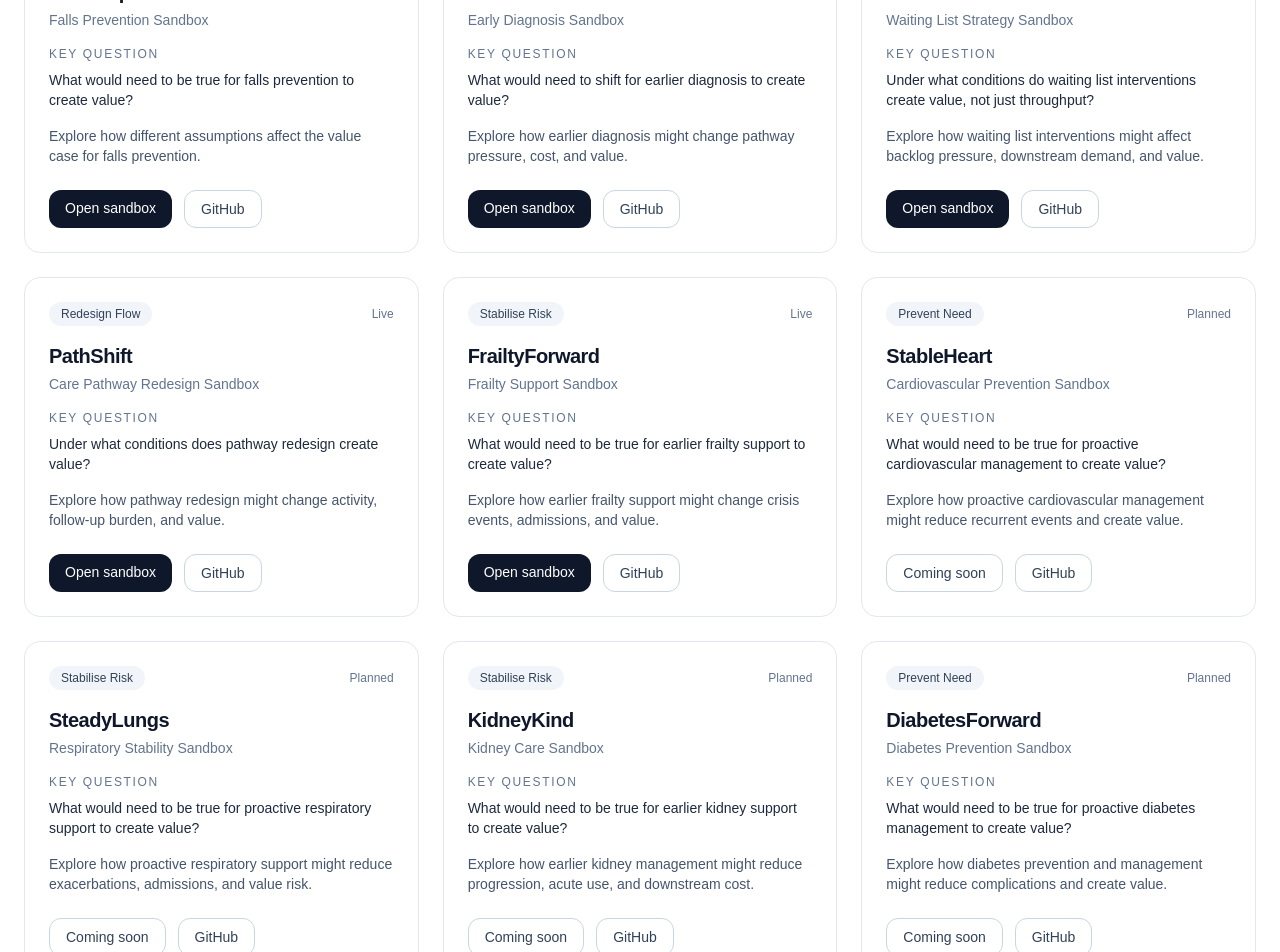
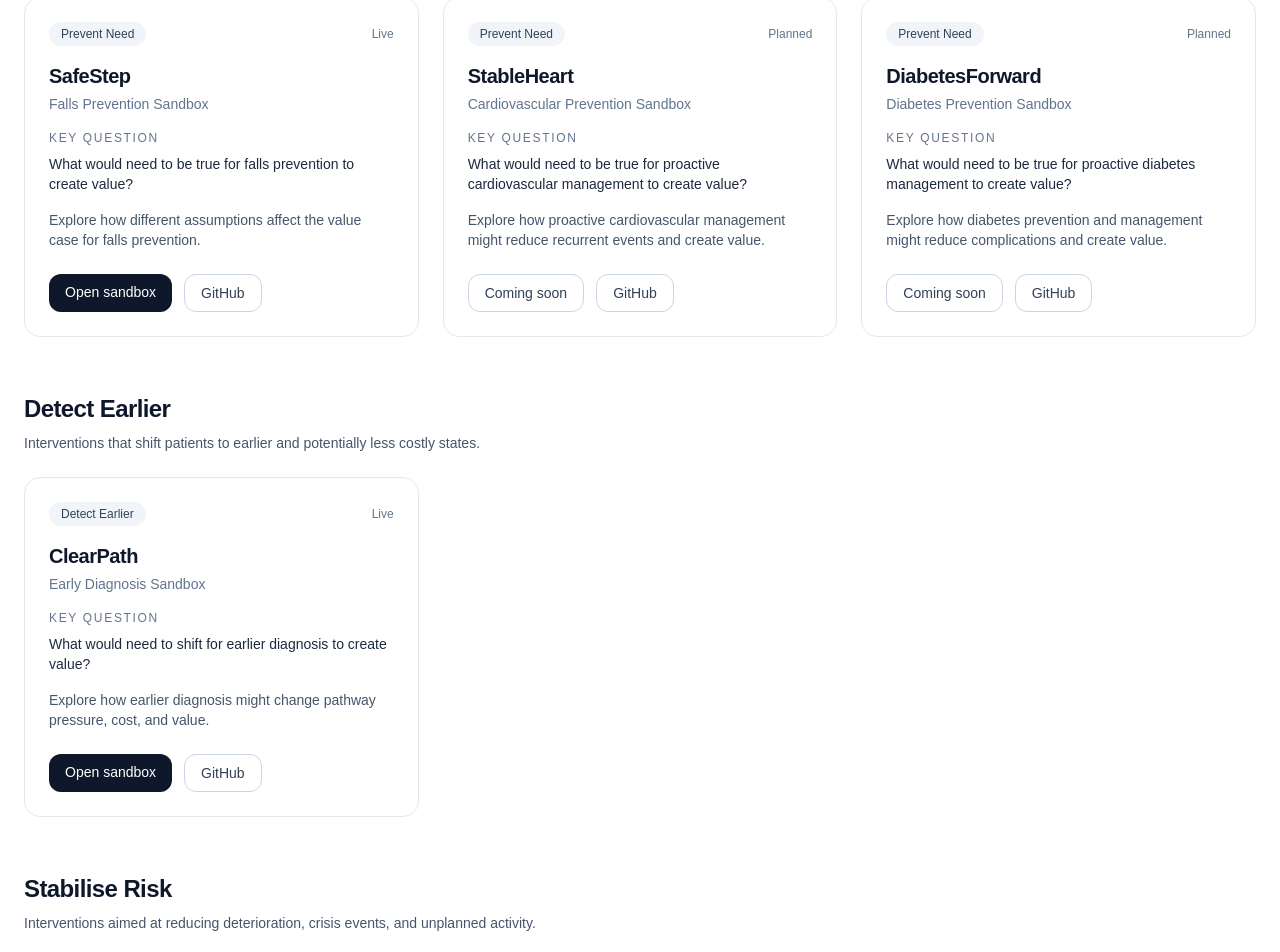
Before and after one commit to olivercareyncl/health-economics-scenario-lab, a Next.js app in the folder site/: page /sandboxes in a window 1280 px wide. Shown: the part 420-1372 px from the top of the page. Built offline with nearby package versions, Linux system fonts and the light colour scheme.

Commit message:
Update page.tsx

```diff
--- a/site/src/app/sandboxes/page.tsx
+++ b/site/src/app/sandboxes/page.tsx
@@ -1,7 +1,24 @@
 import SandboxCard from "@/components/sandbox-card";
 import { apps } from "@/data/apps";
 
+const categoryOrder = [
+  "Prevent Need",
+  "Detect Earlier",
+  "Stabilise Risk",
+  "Improve Access",
+  "Redesign Flow",
+  "Shift Care Setting",
+  "Improve Decisions",
+];
+
 export default function SandboxesPage() {
+  const groupedApps = categoryOrder
+    .map((category) => ({
+      category,
+      apps: apps.filter((app) => app.category === category),
+    }))
+    .filter((group) => group.apps.length > 0);
+
   return (
     <div className="mx-auto max-w-7xl px-6 py-16">
       <p className="text-sm font-medium uppercase tracking-[0.18em] text-slate-500">
@@ -16,11 +33,47 @@ export default function SandboxesPage() {
         and value under uncertainty.
       </p>
 
-      <div className="mt-12 grid gap-6 md:grid-cols-2 xl:grid-cols-3">
-        {apps.map((app) => (
-          <SandboxCard key={app.slug} app={app} />
+      <div className="mt-12 space-y-14">
+        {groupedApps.map((group) => (
+          <section key={group.category}>
+            <div className="mb-6">
+              <h2 className="text-2xl font-semibold tracking-tight">
+                {group.category}
+              </h2>
+              <p className="mt-2 max-w-3xl text-sm text-slate-600">
+                {getCategoryDescription(group.category)}
+              </p>
+            </div>
+
+            <div className="grid gap-6 md:grid-cols-2 xl:grid-cols-3">
+              {group.apps.map((app) => (
+                <SandboxCard key={app.slug} app={app} />
+              ))}
+            </div>
+          </section>
         ))}
       </div>
     </div>
   );
 }
+
+function getCategoryDescription(category: string) {
+  switch (category) {
+    case "Prevent Need":
+      return "Interventions designed to reduce avoidable events before they happen.";
+    case "Detect Earlier":
+      return "Interventions that shift patients to earlier and potentially less costly states.";
+    case "Stabilise Risk":
+      return "Interventions aimed at reducing deterioration, crisis events, and unplanned activity.";
+    case "Improve Access":
+      return "Interventions that reduce delay, backlog, or escalation caused by constrained access.";
+    case "Redesign Flow":
+      return "Interventions that change how pathways operate in order to improve efficiency and value.";
+    case "Shift Care Setting":
+      return "Interventions that move care from higher-cost to lower-intensity settings.";
+    case "Improve Decisions":
+      return "Interventions that improve triage, prioritisation, and decision quality.";
+    default:
+      return "A set of related decision sandboxes.";
+  }
+}
```
